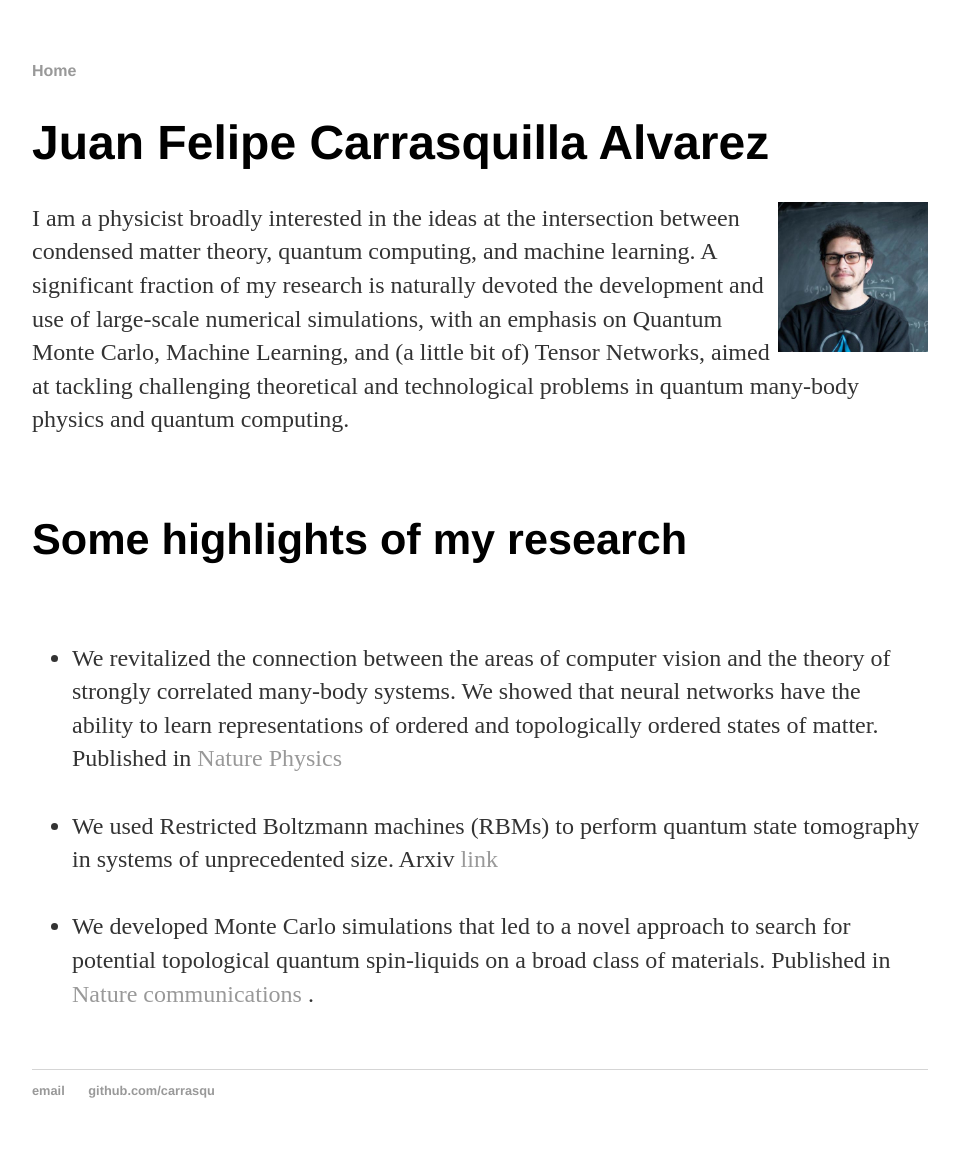
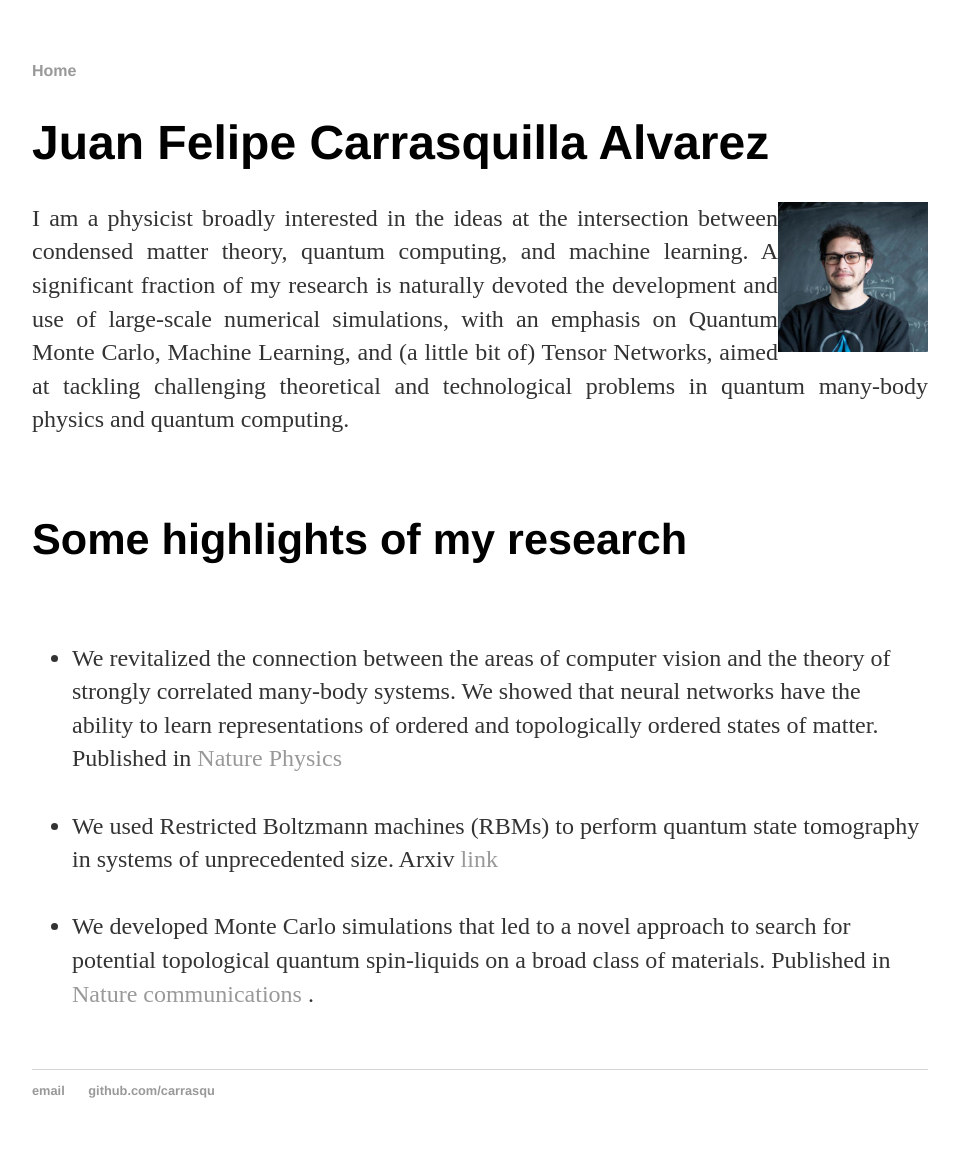
Before and after one commit to carrasqu/carrasqu.github.io, a Jekyll site: the page built from index.html, in a window 1280 px wide. Shown: the whole page, without its empty margins (160-1119 px from the left). Built offline with Jekyll 4.4.1, drawn with Linux system fonts in a browser that asks for light colours.

Commit message:
index again

```diff
--- a/index.html
+++ b/index.html
@@ -6,7 +6,7 @@ title: Juan Felipe Carrasquilla Alvarez
 	<h1>Juan Felipe Carrasquilla Alvarez</h1>
         <!--<IMG STYLE="position:absolute; TOP:35px; LEFT:570px; WIDTH:70px; HEIGHT:70px" SRC="images/9661833.jpeg">-->
         <img src="images/9661833.jpeg" alt="Smiley face" style="float:right;width:150px;height:150px;">
-	<p> I am a physicist broadly interested in the ideas at the intersection between condensed matter theory, quantum computing, and machine learning. A significant fraction of my research is naturally devoted the development and use of large-scale numerical simulations, with an emphasis on Quantum Monte Carlo, Machine Learning, and (a little bit of) Tensor Networks, aimed at tackling challenging theoretical and technological problems in quantum many-body physics and quantum computing.</p> <br />
+	<p align="justify"> I am a physicist broadly interested in the ideas at the intersection between condensed matter theory, quantum computing, and machine learning. A significant fraction of my research is naturally devoted the development and use of large-scale numerical simulations, with an emphasis on Quantum Monte Carlo, Machine Learning, and (a little bit of) Tensor Networks, aimed at tackling challenging theoretical and technological problems in quantum many-body physics and quantum computing.</p> <br />
 
 
         <h2>Some highlights of my research</h2> <br />
```
